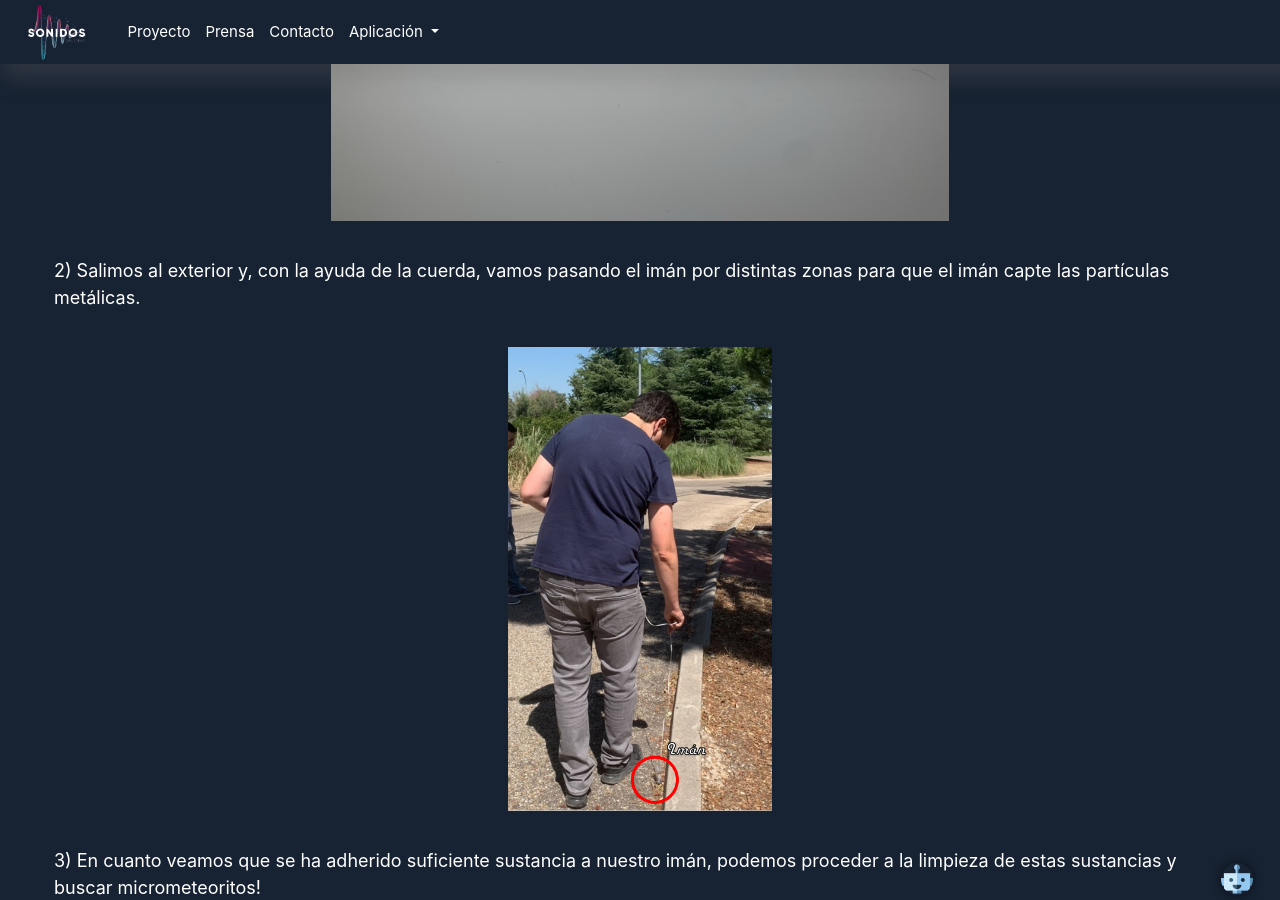
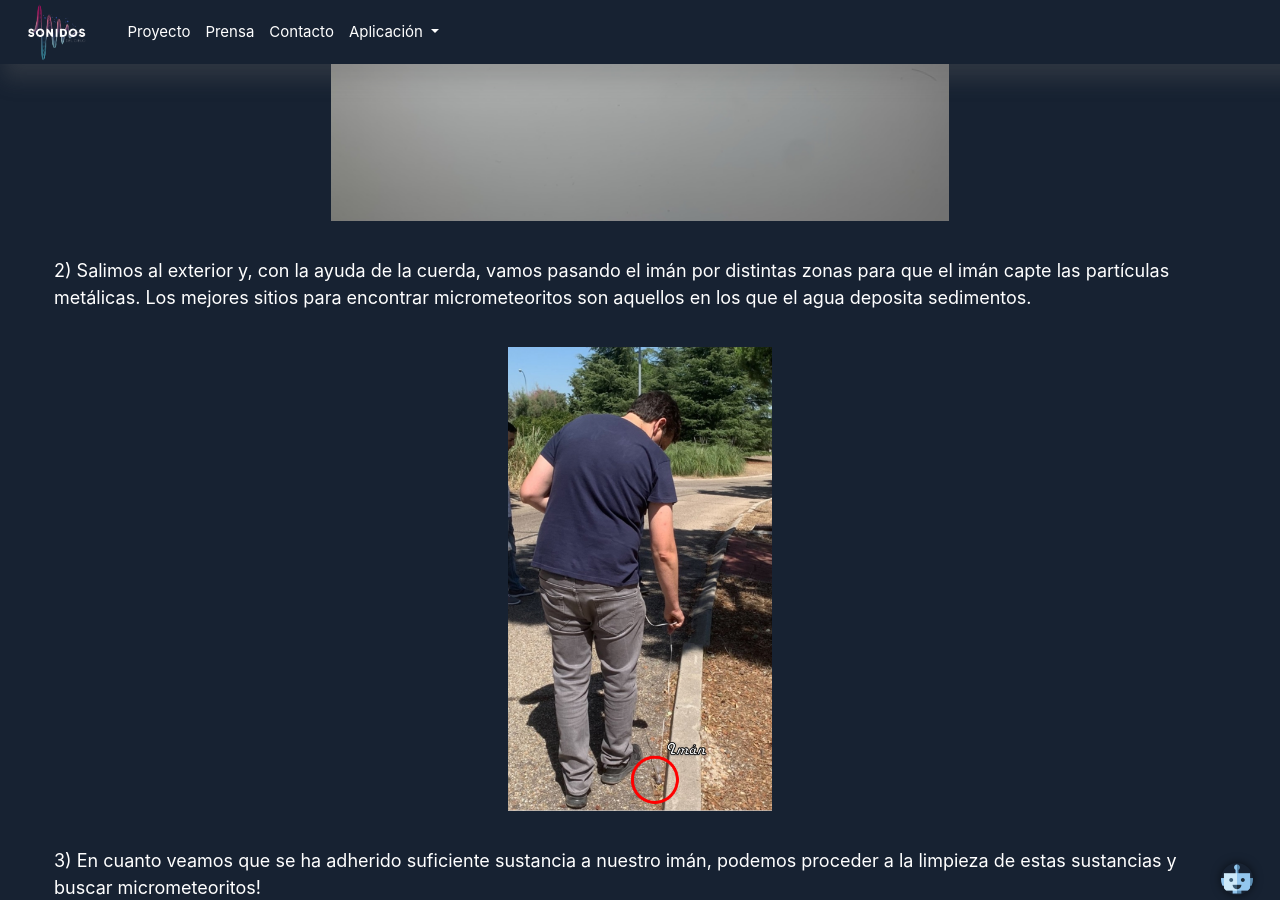
Before and after one commit to cslab-upm/sonidosdelcielo, a Jekyll site: the page built from _prensa/1-2021-07-21-cazameteoritos.md, in a window 1280 px wide and 900 px high, scrolled down 1810 px. Built offline with Jekyll 4.4.1, drawn with Linux system fonts in a browser that asks for light colours; nearby versions of some CDN libraries; some of the changed text lies outside the part shown.

Commit message:
Prensa cazameteoritos

```diff
--- a/_prensa/1-2021-07-21-cazameteoritos.md
+++ b/_prensa/1-2021-07-21-cazameteoritos.md
@@ -1,5 +1,5 @@
 ---
-title: "Experimento para toda la familia: Cazando meteoritos"
+title: "Experimento para toda la familia: Cazando micrometeoritos"
 image:
   thumbnail: docs/images/prensa/cazameteoritos.jpg
   caption: ""
@@ -36,7 +36,7 @@
 
 <img src="../docs/images/prensa/iman_cuerda.png" style="height:500px">
 
-2) Salimos al exterior y, con la ayuda de la cuerda, vamos pasando el imán por distintas zonas para que el imán capte las partículas metálicas.
+2) Salimos al exterior y, con la ayuda de la cuerda, vamos pasando el imán por distintas zonas para que el imán capte las partículas metálicas. Los mejores sitios para encontrar micrometeoritos son aquellos en los que el agua deposita sedimentos.
 
 <img src="../docs/images/prensa/captura_sustancia.png" style="height:500px">
 
```
Also changed, not shown: other parts of _prensa/1-2021-07-21-cazameteoritos.md (+1 -1 lines), docs/images/prensa/cazameteoritos.jpg.
